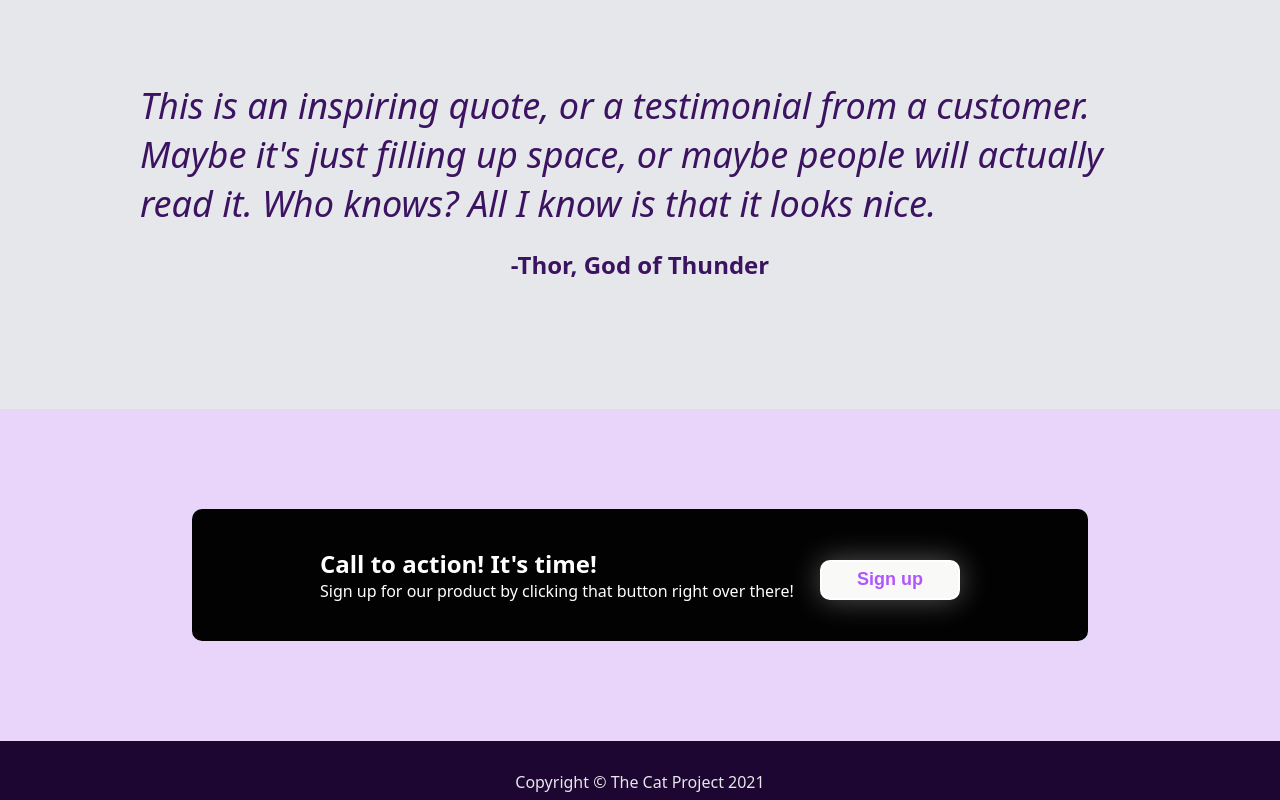
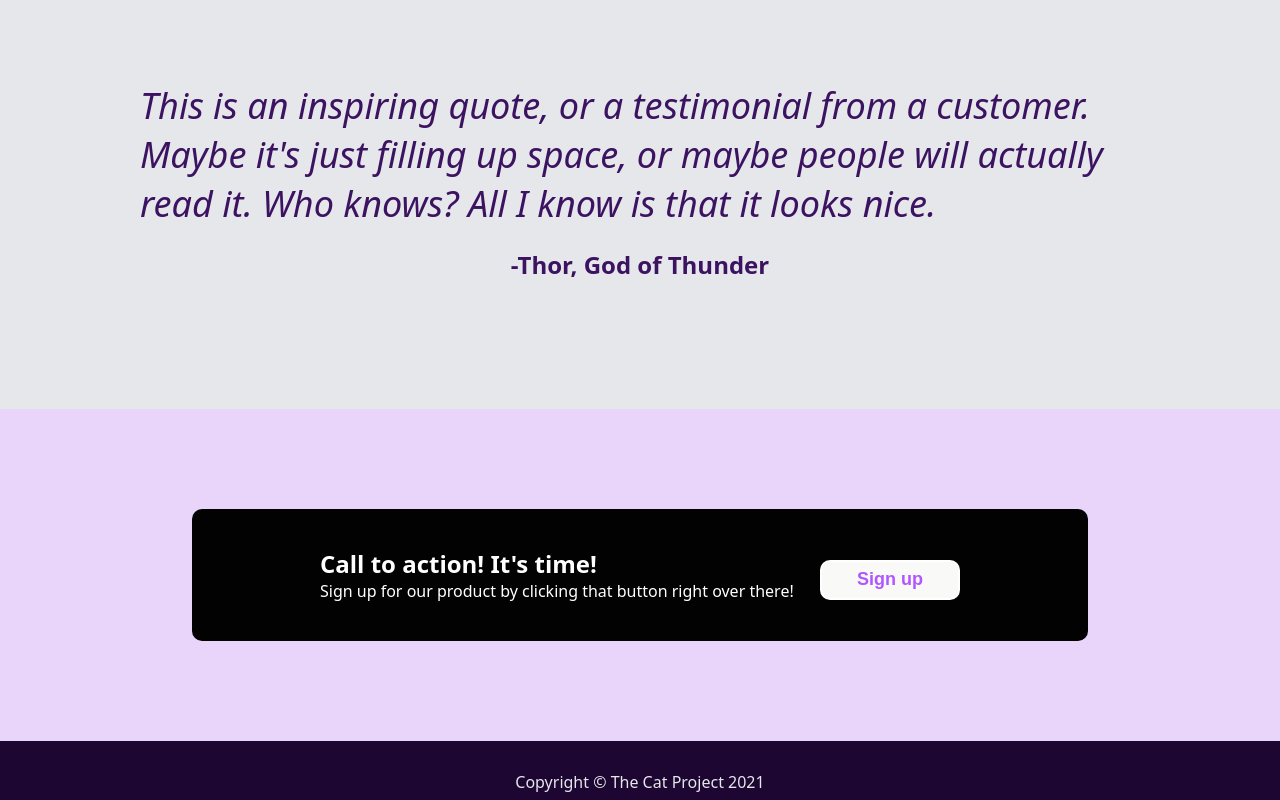
Before and after one commit to plushexe351/Landing-page, a plain HTML site: page index.html in a window 1280 px wide. Shown: the part 978-1778 px from the top of the page. Drawn offline with Linux system fonts and the light colour scheme.

```diff
--- a/style.css
+++ b/style.css
@@ -85,7 +85,6 @@ body {
   font-weight: bold;
   cursor: pointer;
   transition: 0.2s ease;
-  box-shadow: 0 0 30px rgba(255, 255, 255, 0.332);
 }
 .signup:hover {
   color: #e8d5f9;
@@ -139,13 +138,8 @@ body {
 .card div:hover {
   transform: translate(0, -30px);
 }
-/* .card div:hover ~p{
-      color: #636363;
-      margin-top: 10px;
-  } */
 .quote {
   display: flex;
-
   background-color: #e5e7eb;
   align-items: center;
   justify-content: center;
```
Also changed, not shown: index.html (+0 -1 lines), 1 other file.
